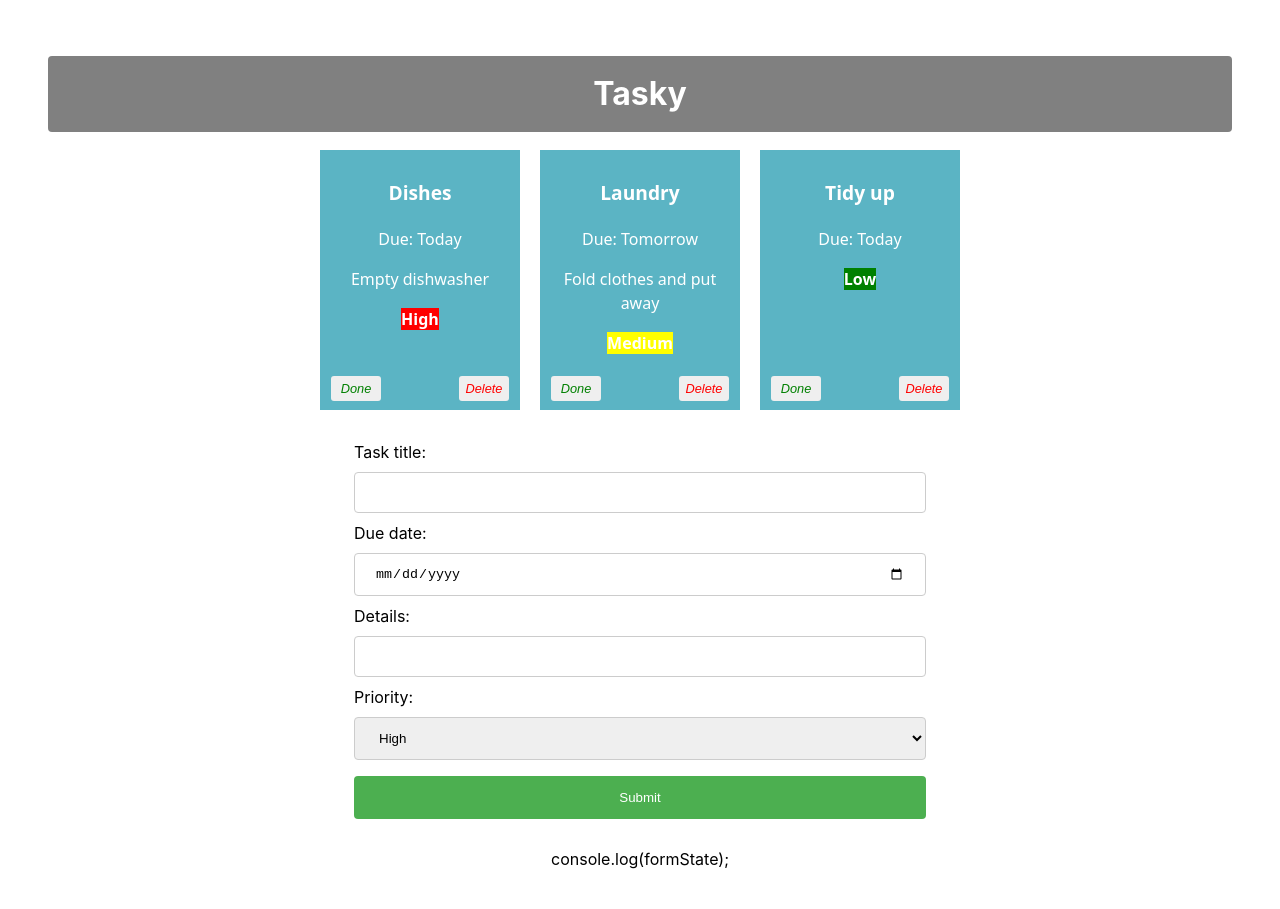
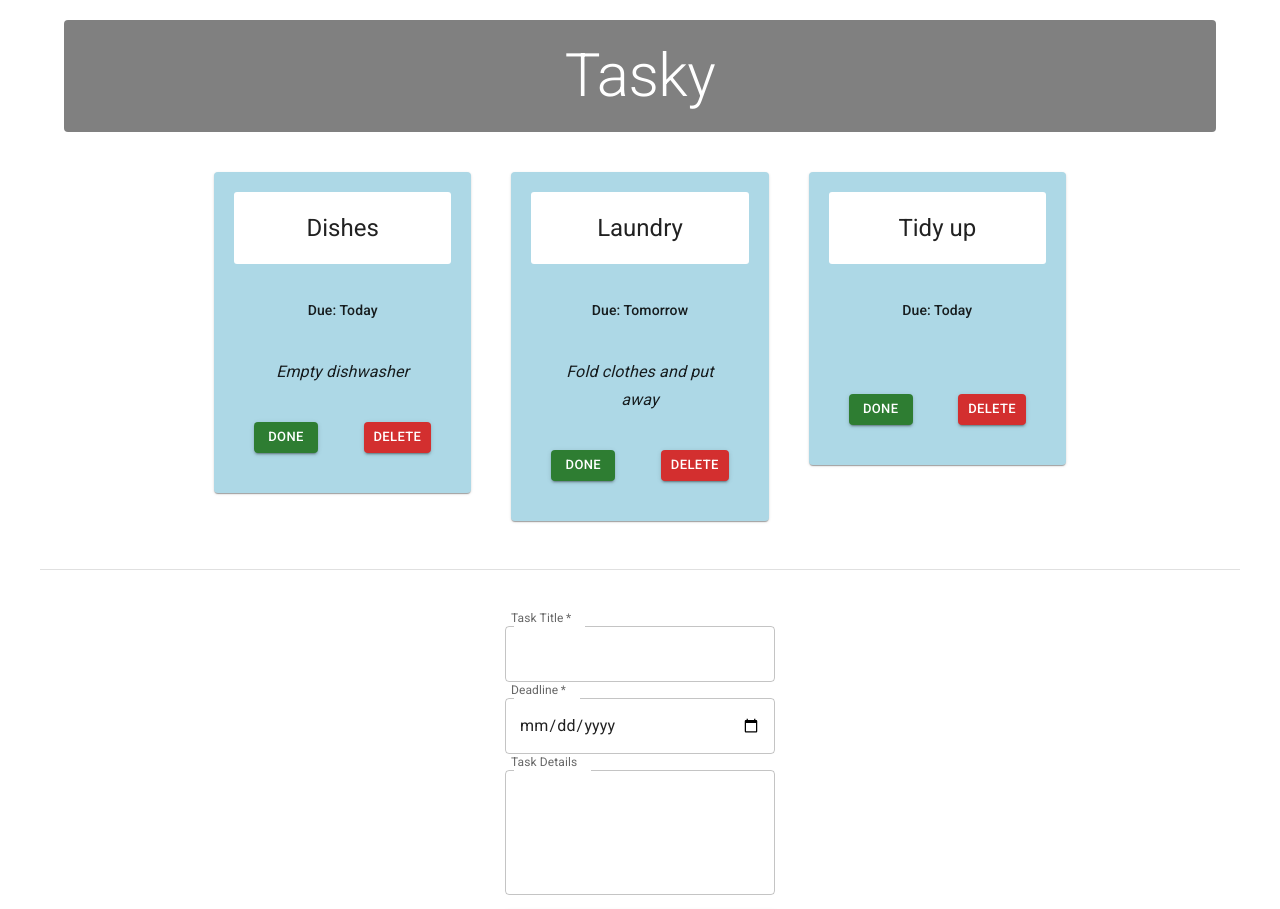
Before and after one commit to VyrTtZ/react-basic-labs-s1-2026-20113304, a React (Vite) app in the folder tasky/: page / in a window 1280 px wide. Shown: the top 909 px of the page. Built offline with nearby package versions, Linux system fonts and the light colour scheme.

Commit message:
Tasky Lab 3 done

```diff
--- a/tasky/index.html
+++ b/tasky/index.html
@@ -3,6 +3,13 @@
   <head>
     <meta charset="UTF-8" />
     <link rel="icon" type="image/svg+xml" href="/favicon.svg" />
+    <link rel="preconnect" href="https://fonts.googleapis.com" />
+<link rel="preconnect" href="https://fonts.gstatic.com" crossorigin />
+<link
+  rel="stylesheet"
+  href="https://fonts.googleapis.com/css2?family=Roboto:wght@300;400;500;700&display=swap"
+/>
+
     <meta name="viewport" content="width=device-width, initial-scale=1.0" />
     <title>tasky</title>
   </head>
--- a/tasky/package.json
+++ b/tasky/package.json
@@ -10,6 +10,10 @@
     "preview": "vite preview"
   },
   "dependencies": {
+    "@emotion/react": "^11.14.0",
+    "@emotion/styled": "^11.14.1",
+    "@mui/icons-material": "^9.4.0",
+    "@mui/material": "^9.4.0",
     "react": "^19.2.8",
     "react-dom": "^19.2.8",
     "uuid": "^14.0.2"
--- a/tasky/src/App.css
+++ b/tasky/src/App.css
@@ -4,7 +4,7 @@
   font-weight: 400;
 }
 
-h1 {
+/*h1 {
   text-align: center;
   background-color: grey;
   color: white;
@@ -12,15 +12,15 @@
   margin: 8px 0;
   border: none;
   border-radius: 4px;
-}
+}*/
 
-div {
+/*div {
   padding: 20px;
 }
 .container{
 	text-align: center;
-}
-.card {
+}*/
+/*.card {
   display: inline-block;
   vertical-align: top;
   font-family: system-ui;
@@ -58,7 +58,16 @@
   bottom: 5px;
   right: 5px;
   color: red;
-}
+}*/
+sx={{
+  backgroundColor: 'gray',
+  textAlign: 'center',
+  color: 'white',
+  padding: '20px',
+  margin: '20px 0 40px 0',
+  borderRadius: '4px'
+}}
+/*
 input[type=text], input[type=date], select{
   width: 100%;
   padding: 12px 20px;
@@ -88,4 +97,4 @@
   text-align: left;
   width: 50%;
   margin: auto;
-}
+}*/
--- a/tasky/src/App.jsx
+++ b/tasky/src/App.jsx
@@ -3,6 +3,9 @@
 import {useState } from "react";
 import AddTaskForm from './assets/components/Form';
 import { v4 as uuidv4 } from 'uuid';
+import Typography from '@mui/material/Typography';
+import Container from '@mui/material/Container';
+import Grid from '@mui/material/Grid';
 
 function App() {
 
@@ -69,24 +72,68 @@
 
   return (
       <div className="container">
-      <h1>Tasky</h1>
+<Container component="main">
+  <Typography
+    component="h1"
+    variant="h2"
+    align="center"
+    gutterBottom
+    sx={{
+      backgroundColor: 'gray',
+      textAlign: 'center',
+      color: 'white',
+      padding: '20px',
+      margin: '20px 0 40px 0',
+      borderRadius: '4px'
+    }}
+  >
+    Tasky
+  </Typography>
+	  </Container>
+{/* Task Card Grid */}
+<Container maxWidth="md" component="main">
+    <Grid
+      container
+      spacing={5}
+      sx={{
+        justifyContent: "center"
+      }}
+    >
     {taskState.tasks.map((task, index) => (
       <Task
         title={task.title}
         description={task.description}
         deadline={task.deadline}
+        done={task.done}
         key={task.id}
-          done={task.done}
-	  priority={task.priority}
         markDone={() => doneHandler(index)}
-          deleteTask = {() => deleteHandler(index)}
+        deleteTask={() => deleteHandler(index)}
       />
     ))}
-      <AddTaskForm submit={formSubmitHandler} change={formChangeHandler} />
-console.log(formState);
+  </Grid>
+</Container>
+{/* End Task Card Grid */}
 
+{/* Footer - Add Task Form */}
+<Container
+  component="footer"
+  sx={{
+    borderTop: (theme) => `1px solid ${theme.palette.divider}`,
+    my: 6,
+    py: 6,
+  }}
+>
+  <Grid container sx={{
+    justifyContent: "center"
+  }}>
+    <AddTaskForm
+      submit={formSubmitHandler}
+      change={formChangeHandler}
+    />
+  </Grid>
+</Container>
+{/* End Footer */}
 </div>
-
   );
 }
 
--- a/tasky/src/assets/components/Form.jsx
+++ b/tasky/src/assets/components/Form.jsx
@@ -1,34 +1,67 @@
+import Box from '@mui/material/Box';
+import TextField from '@mui/material/TextField';
+import Button from '@mui/material/Button';
+
+
 const AddTaskForm = (props) => {
 
   return (
-    <div>
-              <form onSubmit={props.submit}>
-<label>
-        Task title:
-        <input type="text" name="title" required onChange={(event) => props.change(event)} />
-    </label>
-    <br />
-    <label>
-        Due date:
-        <input type="date" name="deadline" required onChange={(event) => props.change(event)} />
-    </label>
-    <br />
-    <label>
-        Details:
-        <input type="text" name="description" onChange={(event) => props.change(event)} />
-    </label>
-    <br />
-    <label> Priority:
-    <select name="priority">
-    <option value="High">High</option>
-    <option value="Medium">Medium</option>
-    <option value="Low">Low</option>
-    </select>
-    </label>
+<Box
+  component="form"
+  sx={{
+    '& .MuiOutlinedInput-root': { m: 1, width: '30ch' },
+  }}
+  onSubmit={props.submit}
+>
+  <div>
+    <TextField
+      required
+      id="outlined-required"
+      name="title"
+      label="Task Title"
+      slotProps={{ inputLabel: { shrink: true } }}
+      onChange={(event) => props.change(event)}
+    />
+  </div>
 
-        <input type="submit" value="Submit" />
-        </form>
-    </div>
+  <div>
+    <TextField
+      required
+      name="deadline"
+      label="Deadline"
+      slotProps={{ inputLabel: { shrink: true } }}
+      type="date"
+      onChange={(event) => props.change(event)}
+    />
+  </div>
+
+  <div>
+    <TextField
+      name="description"
+      id="outlined-multiline-static"
+      label="Task Details"
+      slotProps={{ inputLabel: { shrink: true } }}
+      multiline
+      rows={4}
+      onChange={(event) => props.change(event)}
+    />
+  </div>
+
+  <div>
+    <Button
+      type="submit"
+      variant="contained"
+      color="primary"
+      sx={{
+        m: 1,
+        p: 1,
+        width: '95%'
+      }}
+    >
+      Add Task
+    </Button>
+  </div>
+</Box>
   )
 };
 
--- a/tasky/src/assets/components/Task.jsx
+++ b/tasky/src/assets/components/Task.jsx
@@ -1,16 +1,91 @@
+import Box from '@mui/material/Box';
+import Button from '@mui/material/Button';
+import Card from '@mui/material/Card';
+import CardActions from '@mui/material/CardActions';
+import CardContent from '@mui/material/CardContent';
+import CardHeader from '@mui/material/CardHeader';
+import Grid from '@mui/material/Grid';
+import Typography from '@mui/material/Typography';
+
+
 const Task = (props) => {
     return (
-      <div className="card" style={{backgroundColor: props.done ? 'lightgrey' : '#5bb4c4'}}>
+<Grid
+  key={props.id}
+  size={{ xs: 12, md: 4 }}
+>
+  <Card
+    sx={{
+      backgroundColor: props.done ? 'lightgrey' : 'lightblue',
+      padding: '20px'
+    }}
+  >
+    <CardHeader
+      title={props.title}
+      sx={{
+        backgroundColor: 'white',
+        borderRadius: '3px',
+        padding: '20px',
+        textAlign: 'center'
+      }}
+    />
 
-            <p className="title">{props.title}</p>
-            <p>Due: {props.deadline}</p>
-            <p>{props.description}</p>
-	    <b style={{backgroundColor: props.priority === "High" ? "red" : props.priority === "Medium" ? "yellow" : "green"}}>{props.priority}</b>
-       <button onClick={props.markDone} className="doneButton">Done</button>
-    <button className='deleteButton' onClick={props.deleteTask}>Delete</button>
+    <CardContent>
+      <Box
+        sx={{
+          display: 'flex',
+          justifyContent: 'center',
+          alignItems: 'baseline',
+          mb: 2,
+          padding: '20px'
+        }}
+      >
+        <Typography
+          component="p"
+          variant="subtitle2"
+          color="text.primary"
+        >
+          Due: {props.deadline}
+        </Typography>
+      </Box>
 
-       </div>
-    )
+      <Typography
+        component="p"
+        variant="subtitle1"
+        align="center"
+        sx={{ fontStyle: 'italic' }}
+      >
+        {props.description}
+      </Typography>
+    </CardContent>
+
+    <CardActions
+      sx={{
+        justifyContent: 'space-between',
+        padding: '20px'
+      }}
+    >
+      <Button
+        variant="contained"
+        size="small"
+        color="success"
+        onClick={props.markDone}
+      >
+        Done
+      </Button>
+
+      <Button
+        variant="contained"
+        size="small"
+        color="error"
+        onClick={props.deleteTask}
+      >
+        Delete
+      </Button>
+    </CardActions>
+  </Card>
+</Grid>
+)
 }
 
 export default Task;
```
Also changed, not shown: 1 other file (tests, documents, lock files or other folders). Lines whose indentation alone changed are shown as unchanged.
